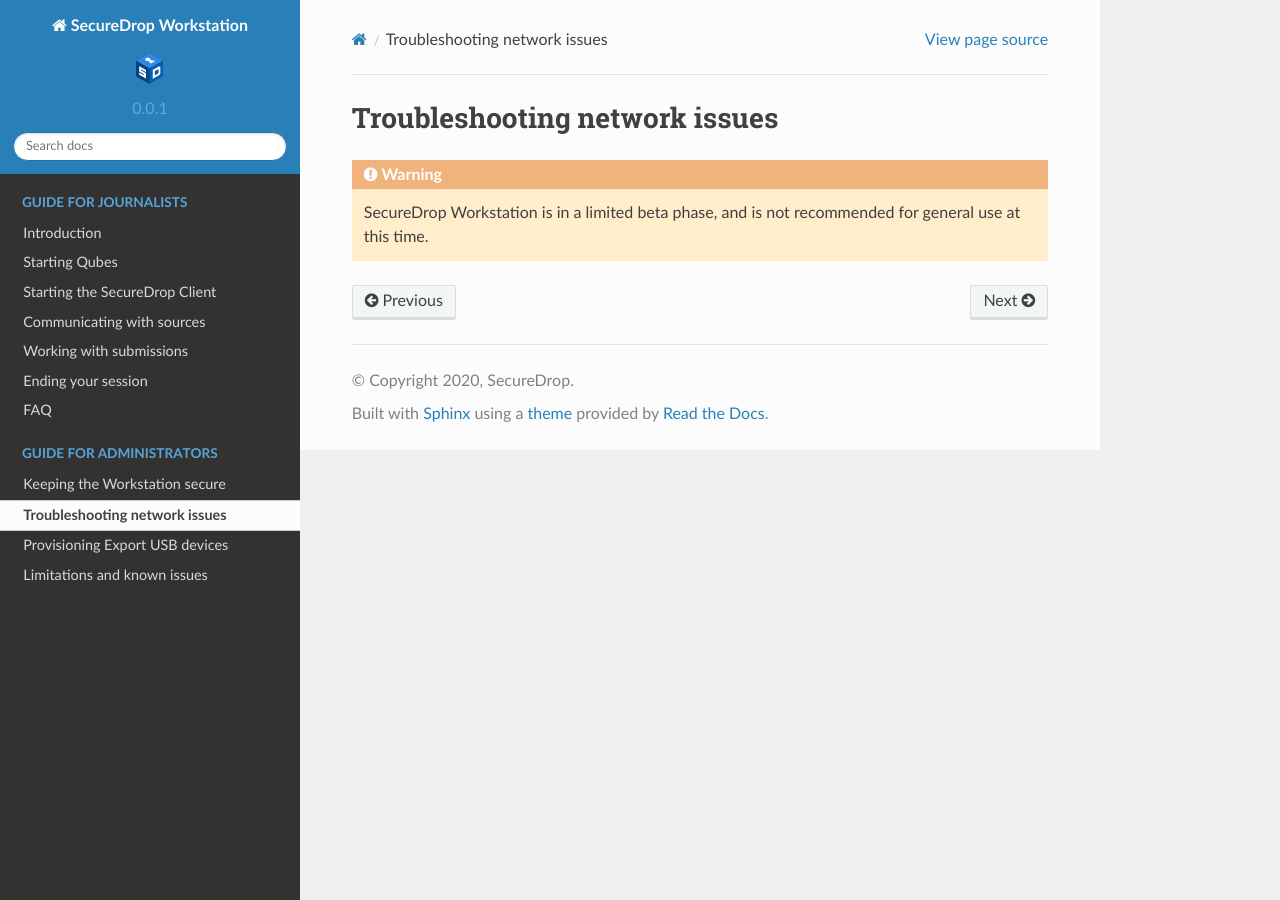
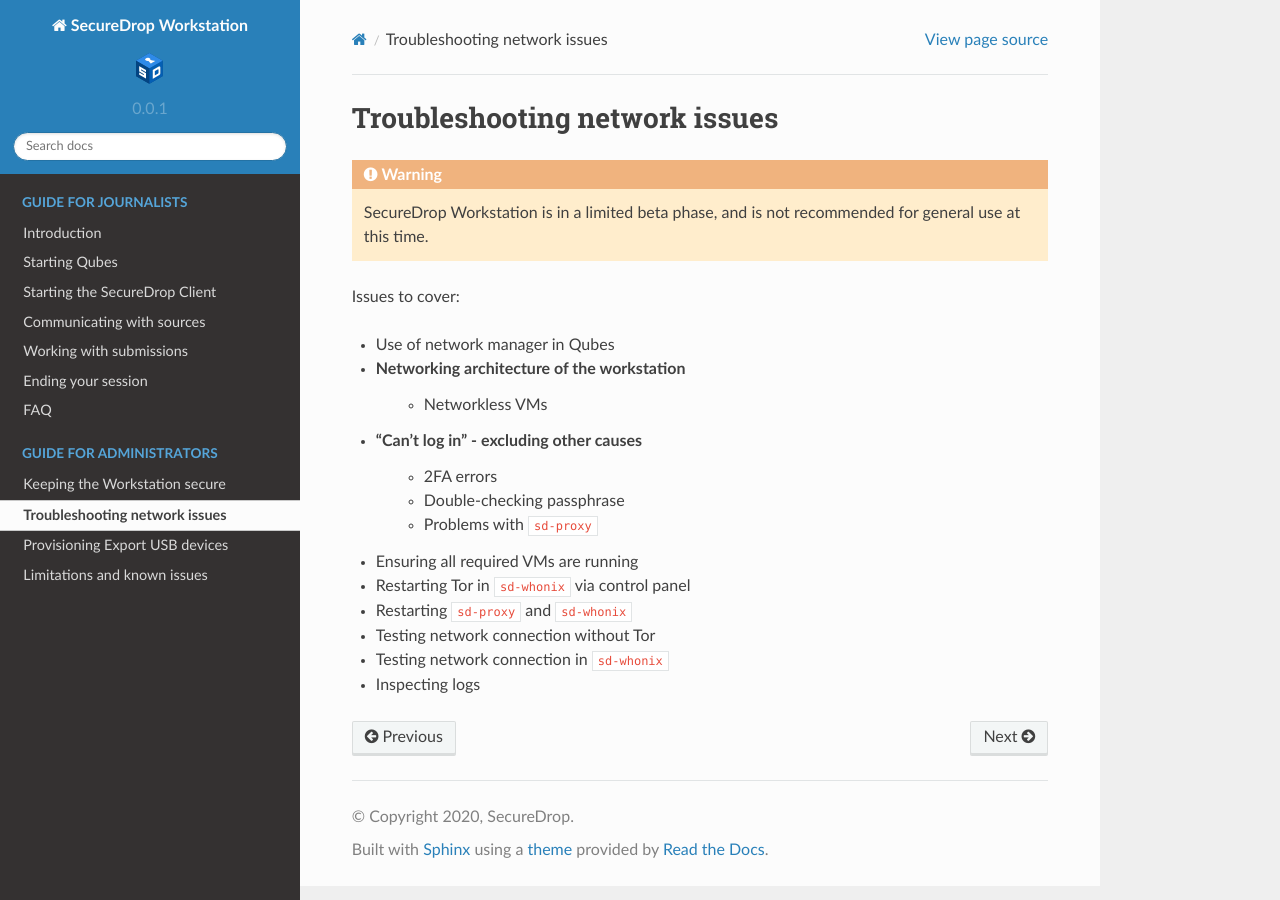
Before and after one commit to freedomofpress/securedrop-workstation-docs, a Sphinx documentation site: the page built from docs/admin/troubleshooting_network.rst, in a window 1280 px wide. Built offline with Sphinx 7.4.7 and the Read the Docs theme 2.0.0, drawn with Linux system fonts in a browser that asks for light colours.

Commit message:
Starting outline

```diff
--- a/docs/admin/troubleshooting_network.rst
+++ b/docs/admin/troubleshooting_network.rst
@@ -2,3 +2,20 @@
 ==============================
 
 .. include:: ../includes/top-warning.rst
+
+
+Issues to cover:
+
+- Use of network manager in Qubes
+- Networking architecture of the workstation
+   + Networkless VMs
+- "Can't log in" - excluding other causes
+   + 2FA errors
+   + Double-checking passphrase
+   + Problems with ``sd-proxy``
+- Ensuring all required VMs are running
+- Restarting Tor in ``sd-whonix`` via control panel
+- Restarting ``sd-proxy`` and ``sd-whonix``
+- Testing network connection without Tor
+- Testing network connection in ``sd-whonix``
+- Inspecting logs
```
